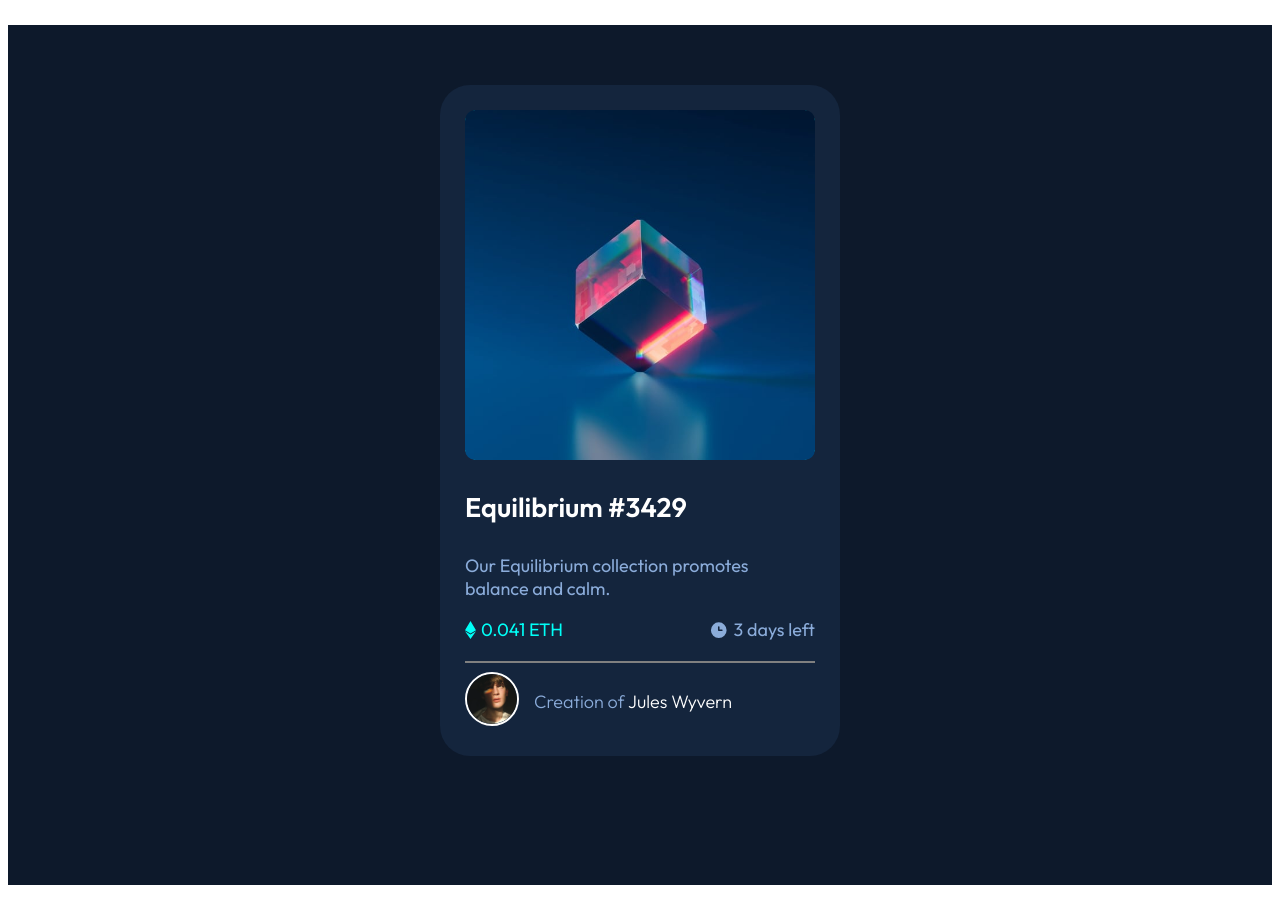
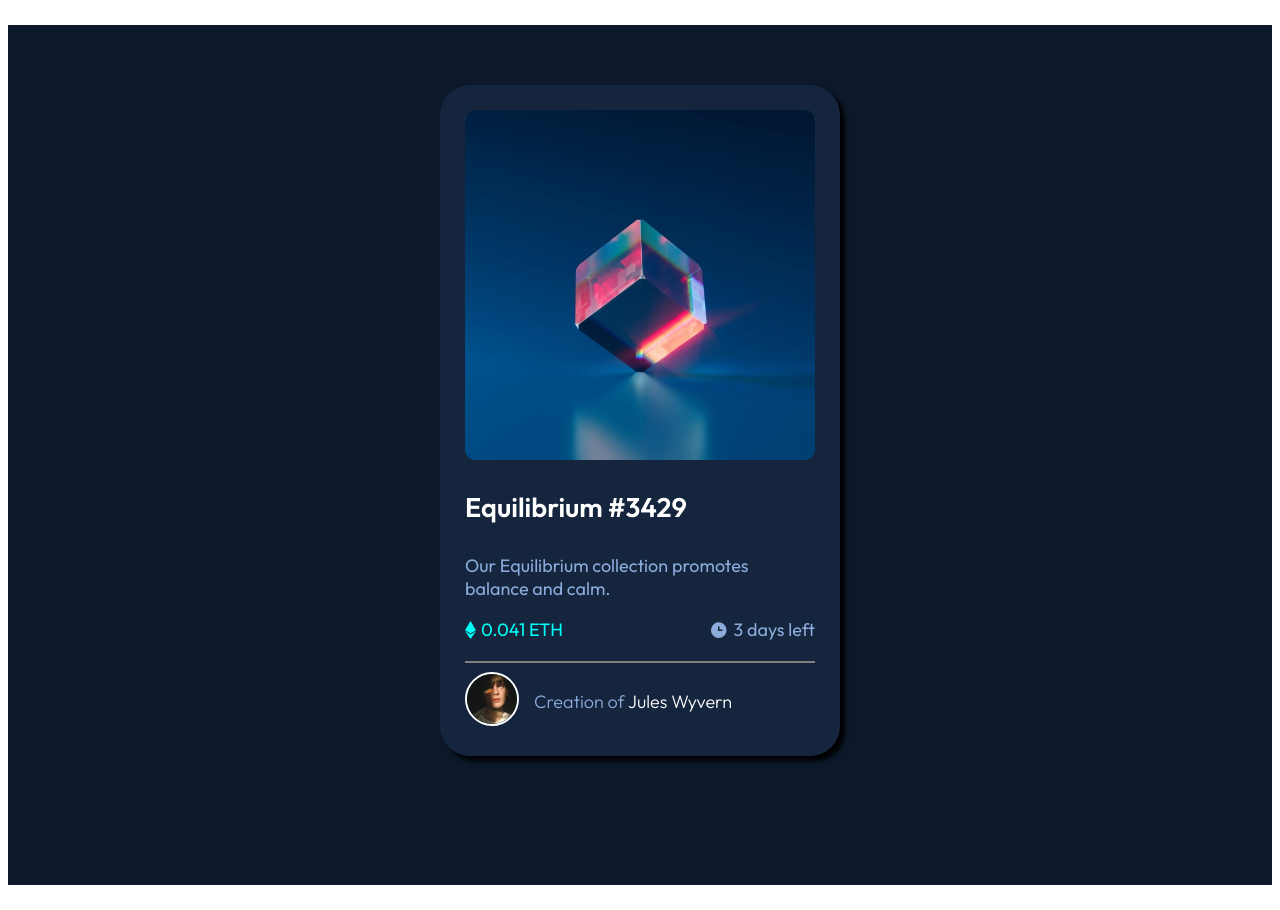
Before and after one commit to noblejos/NFT-preview-card, a plain HTML site: page NFT.html in a window 1280 px wide. Drawn offline with Linux system fonts and the light colour scheme.

Commit message:
Update NFT.css

```diff
--- a/NFT.css
+++ b/NFT.css
@@ -14,10 +14,10 @@ body {
   padding: 25px;
   color: hsl(215, 51%, 70%);
   background-color: hsl(216, 50%, 16%);
-
   font-family: "Outfit", sans-serif;
   font-size: 18px;
   font-weight: 600;
+  box-shadow: 5px 5px 5px black;
 }
 .image {
   background-color: hsl(178, 100%, 50%);
```
